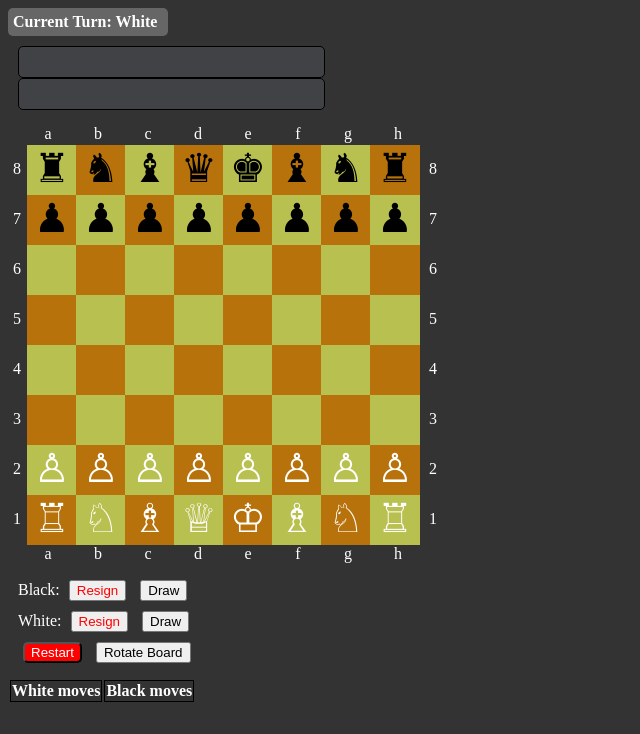
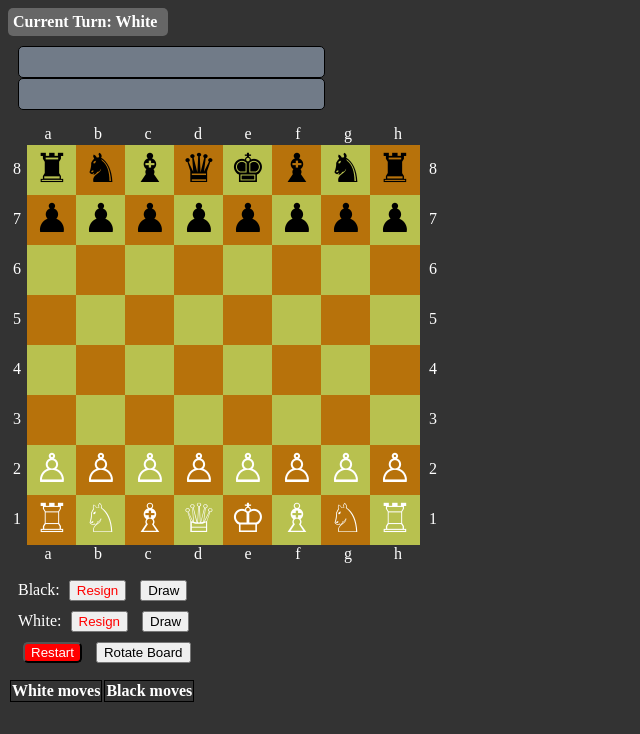
Before and after one commit to jinpa-t/Two-Player-Chess, a plain HTML site: page index.html in a window 1280 px wide. Shown: the whole page, without its empty margins (0-640 px from the left). Drawn offline with Linux system fonts and the light colour scheme.

Commit message:
minor fix

```diff
--- a/style.css
+++ b/style.css
@@ -72,10 +72,9 @@ body {
 
 #blackTaken,
 #whiteTaken {
-  background-color: rgba(176, 196, 222, 0.1);
+  background-color: rgba(176, 196, 222, 0.5);
   height: 30px;
   width: 300px;
-  background-opacity: 0.5;
   padding-left: 5px;
   border: 1px solid #000;
   border-radius: 5px;
```
